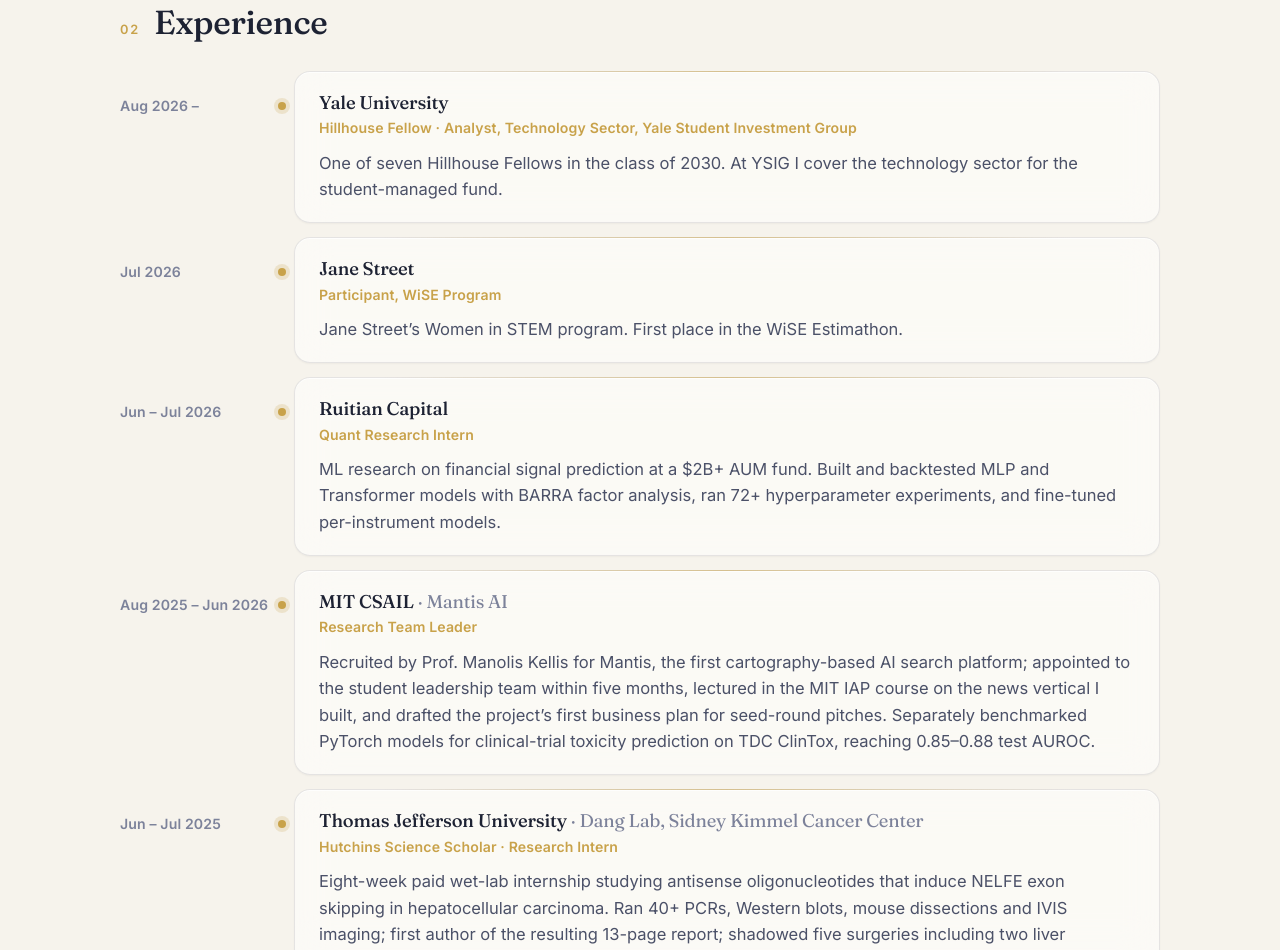
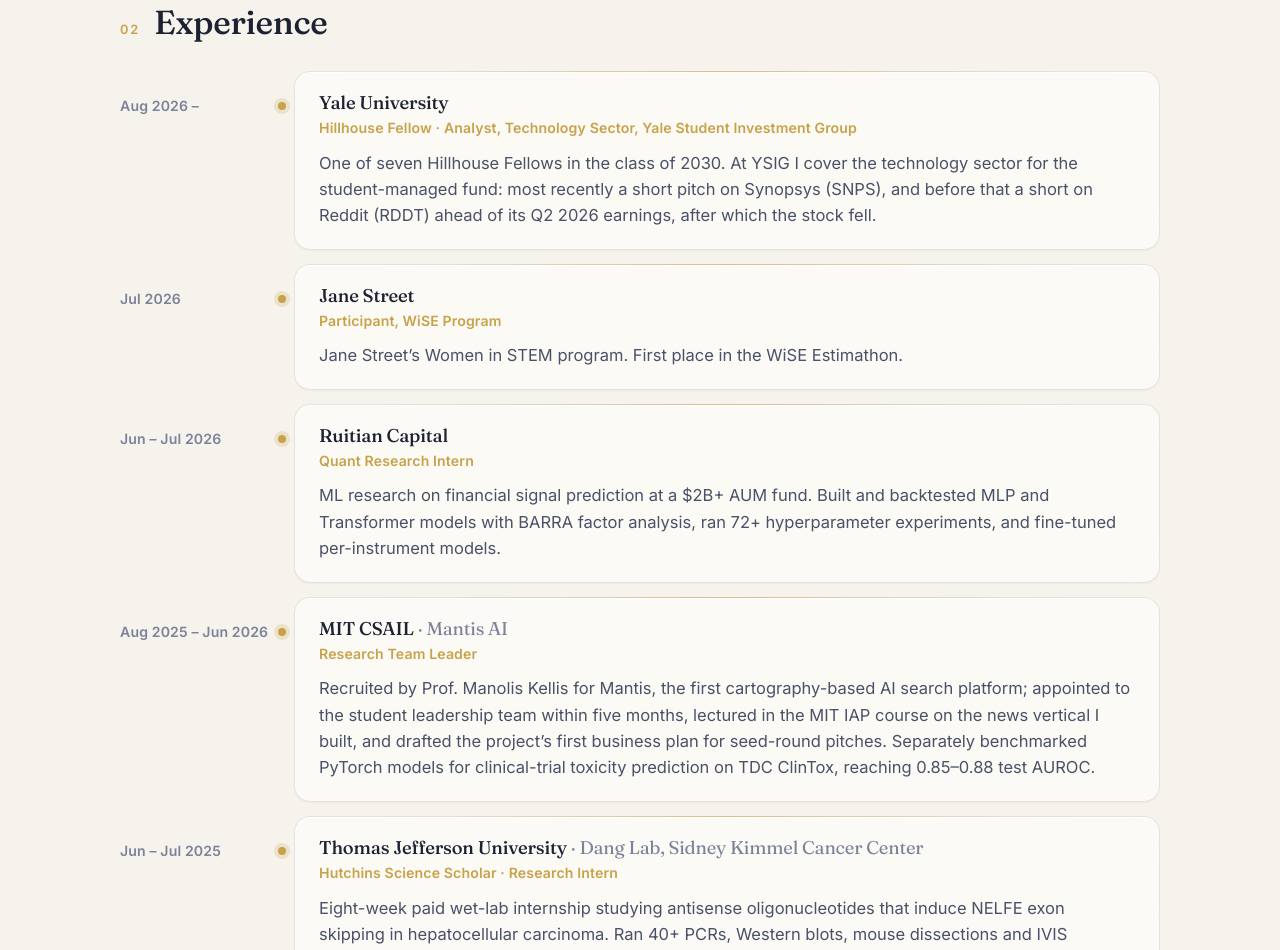
Before and after one commit to Maplesyxy/Maplesyxy.github.io, a plain HTML site: page index.html in a window 1280 px wide. Shown: the part 1534-2484 px from the top of the page. Drawn offline with nearby package versions, Linux system fonts and the light colour scheme.

Commit message:
Add YSIG pitches to the Yale entry

```diff
--- a/index.html
+++ b/index.html
@@ -126,7 +126,8 @@
             <p class="role">Hillhouse Fellow · Analyst, Technology Sector, Yale Student Investment Group</p>
             <p>
               One of seven Hillhouse Fellows in the class of 2030. At YSIG I cover the technology sector for
-              the student-managed fund.
+              the student-managed fund: most recently a short pitch on Synopsys (SNPS), and before that a short
+              on Reddit (RDDT) ahead of its Q2 2026 earnings, after which the stock fell.
             </p>
           </div>
         </li>
```
